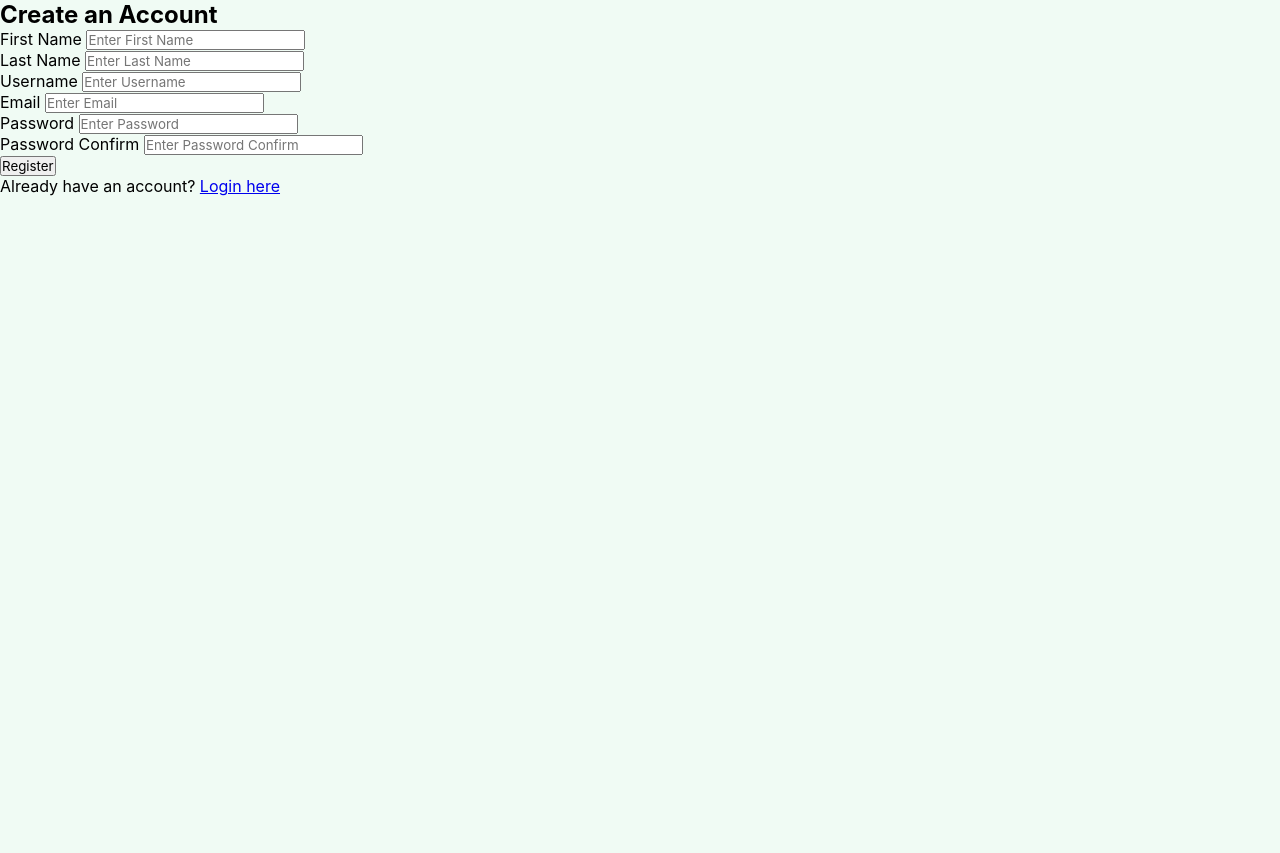
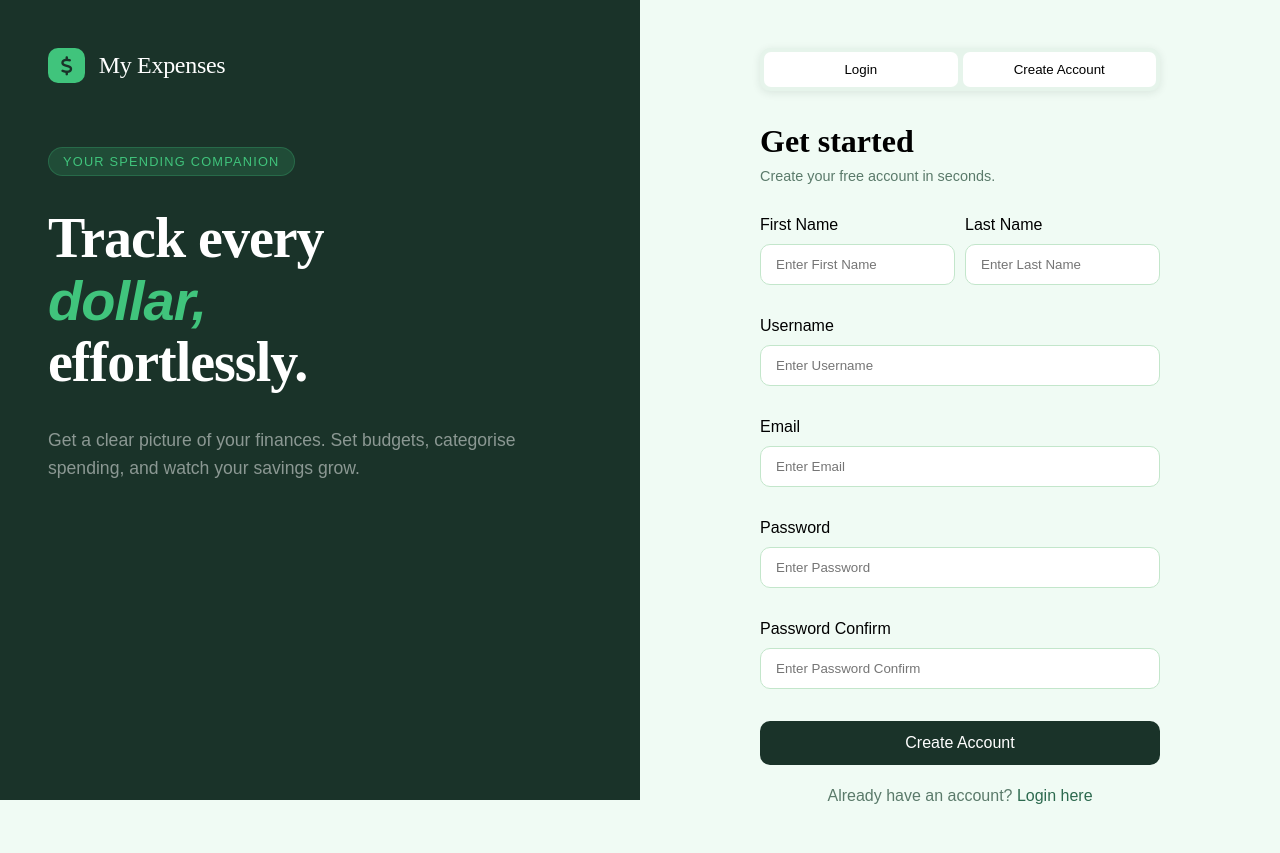
Before and after one commit to ibrahim-hamdouna/my-expenses, a Django app: page /expenses/signup/ in a window 1280 px wide. Before the commit the page ends 196 px from the top, so only its background shows below. Run offline with Django 5.2, Linux system fonts and the light colour scheme.

Commit message:
I completed the dashboard design and added a color field to the categories module to specify the color for each category. I also created a page auth-base.html to serve as the base html for the login and account create page. I finished designing both pages.

```diff
--- a/expenses/models.py
+++ b/expenses/models.py
@@ -14,6 +14,7 @@ class User(AbstractUser):
         return self.username
 class Category(models.Model):
     name = models.CharField(max_length=100)
+    color = models.CharField(max_length=7, default='#52b788')
     user = models.ForeignKey(
         User,
         on_delete=models.CASCADE,
--- a/expenses/seralizers.py
+++ b/expenses/seralizers.py
@@ -93,10 +93,11 @@ class SignupSerializer(serializers.ModelSerializer):
 
 class ExpensesSerializer(serializers.ModelSerializer):
     category_name = serializers.StringRelatedField(source='category.name')
+    category_color = serializers.StringRelatedField(source='category.color')
     date = serializers.DateField(format="%b %d")
     class Meta:
         model = Expenses
-        fields = ['description', 'amount',  'date', 'category_name', 'created_at', 'updated_at']
+        fields = ['description', 'amount',  'date', 'category_name', 'category_color', 'created_at', 'updated_at']
 
     def create(self, validate_data):
         user = self.context['request'].user
@@ -109,7 +110,7 @@ class ExpensesSerializer(serializers.ModelSerializer):
 class CategorySerializer(serializers.ModelSerializer):
     class Meta:
         model = Category
-        fields = ['name', 'user']
+        fields = ['name', 'color', 'user']
 
 class UserReportSerializer(serializers.ModelSerializer):
     class Meta:
--- a/expenses/static/expenses/css/signup.css
+++ b/expenses/static/expenses/css/signup.css
@@ -0,0 +1,123 @@
+.signup-form {
+    flex: 1;
+    overflow: auto;
+}
+.signup-form .auth-header .auth-title {
+    margin-bottom: 0.5rem;
+    font-size: 2rem;
+    font-family: 'DM Serif Display', serif;
+}
+
+.signup-form .auth-header .auth-subtitle {
+    color: #5a7a6a;
+    font-size: 0.9rem;
+}
+.signup-form form .full-name {
+    display: flex;
+    justify-content: space-between;
+    align-items: center;
+    gap: 10px;
+}
+.signup-form form .group_input {
+    margin-top: 2rem;
+}
+.signup-form form .group_input label {
+    display: block;
+    font-size: 1rem;
+    font-weight: 500;
+    margin-bottom: 10px;
+}
+.signup-form form .group_input input {
+    width: 100%;
+    padding: 12px 15px;
+    border: 1px solid #c3e6cb;
+    transition: border-color 0.2s, transform 0.15s;
+    border-radius: 10px;
+    -webkit-border-radius: 10px;
+    -moz-border-radius: 10px;
+    -ms-border-radius: 10px;
+    -o-border-radius: 10px;
+    -webkit-transition: border-color 0.2s, transform 0.15s;
+    -moz-transition: border-color 0.2s, transform 0.15s;
+    -ms-transition: border-color 0.2s, transform 0.15s;
+    -o-transition: border-color 0.2s, transform 0.15s;
+}
+.signup-form form .group_input input:hover {
+    border-color: #2d6a4f;
+    background-color: #f5fbf7;
+}
+.signup-form form .group_input input:focus {
+    outline: none;
+}
+.signup-form form .group_input .error_message {
+    display: block;
+    width: fit-content;
+    font-size: 0.7rem;
+    margin-top: 10px;
+    padding: 7px;
+    background-color: #fff5f5;
+    color: #c53030;
+    border: 1px solid #feb2b2;
+    border-radius: 30px;
+    -webkit-border-radius: 30px;
+    -moz-border-radius: 30px;
+    -ms-border-radius: 30px;
+    -o-border-radius: 30px;
+}
+.signup-form form .alert .msg-error {
+    background-color: #fff5f5;
+    color: #c53030;
+    border: 1px solid #feb2b2;
+    width: fit-content;
+    font-size: 0.7rem;
+    padding: 7px;
+    margin-top: 10px;
+    margin-bottom: 10px;
+    border-radius: 30px;
+    -webkit-border-radius: 30px;
+    -moz-border-radius: 30px;
+    -ms-border-radius: 30px;
+    -o-border-radius: 30px;
+}
+.signup-form form .btn-register {
+    background-color: #1a3329;
+    transition: border-color 0.2s, box-shadow 0.2s;
+    color: #fff;
+    width: 100%;
+    margin-top: 2rem;
+    padding: 0.8rem;
+    border: none;
+    cursor: pointer;
+    border-radius: 10px;
+    -webkit-border-radius: 10px;
+    -moz-border-radius: 10px;
+    -ms-border-radius: 10px;
+    -o-border-radius: 10px;
+    -webkit-transition: border-color 0.2s, box-shadow 0.2s;
+    -moz-transition: border-color 0.2s, box-shadow 0.2s;
+    -ms-transition: border-color 0.2s, box-shadow 0.2s;
+    -o-transition: border-color 0.2s, box-shadow 0.2s;
+}
+.signup-form form .btn-register[value='Create Account'] {
+    font-size: 1rem;
+}
+.signup-form form .btn-register:hover {
+    background-color: #2d6a4f;
+}
+.signup-form .login {
+    margin-top: 1.4rem;
+    color: #5a7a6a;
+    text-align: center;
+}
+.signup-form .login a {
+    text-decoration: none;
+    color: #2d6a4f;
+    font-weight: 500;
+    cursor: pointer;
+}
+
+@media (max-width: 768px) {
+    .login-form {
+        text-align: center;
+    }
+}
--- a/expenses/templates/expenses/signup.html
+++ b/expenses/templates/expenses/signup.html
@@ -1,4 +1,4 @@
-{% extends 'base.html' %}
+{% extends 'auth_base.html' %}
 {% load static %}
 {% block title %}
     Signup
@@ -8,17 +8,16 @@
     <link rel="stylesheet" href="{% static 'expenses/css/signup.css' %}">
 {% endblock %}
 
-{% block navbar %}
-{% endblock %}
-
 {% block content %}
-<div class="signup-container">
-    <h2>Create an Account</h2>
-
+<div class="signup-form">
+    <header class="auth-header">
+        <h2 class="auth-title">Get started</h2>
+        <p class="auth-subtitle">Create your free account in seconds.</p>
+    </header>
     <form method="POST">
 
         {% csrf_token %}
-
+        <div class="full-name">
             <div class="group_input">
                 <label for="first_name">First Name</label>
                 <input id="first_name" type="text" name="first_name" placeholder="Enter First Name" value="{{ request.POST.first_name|default:'' }}">
@@ -28,7 +27,6 @@
                         <span class="error_message"><i class="fas fa-exclamation-circle"></i> {{ message }}</span>
                     {% endfor %}
                 {% endif %}
-
             </div>
 
             <div class="group_input">
@@ -42,7 +40,7 @@
                 {% endif %}
 
             </div>
-
+        </div>
         <div class="group_input">
             <label for="username">Username</label>
             <input id="username" type="text" name="username" placeholder="Enter Username" value="{{ request.POST.username|default:'' }}">
@@ -92,15 +90,15 @@
         </div>
 
         {% if errors.non_field_errors %}
-            <div class="alert alert-danger-global">
+            <div class="alert">
                 {% for message in errors.non_field_errors %}
-                    <p>{{ message }}</p>
+                    <p class="msg-error"><i class="fas fa-exclamation-circle"></i> {{ message }}</p>
                 {% endfor %}
             </div>
         {% endif %}
 
-        <input type="submit" value="Register" class="register-btn">
+        <input type="submit" value="Create Account" class="btn-register">
     </form>
-    <p class="login-link">Already have an account? <a href="{% url 'login' %}">Login here</a></p>
+    <p class="login">Already have an account? <a href="{% url 'login' %}">Login here</a></p>
 </div>
 {% endblock %}
--- a/expenses/views.py
+++ b/expenses/views.py
@@ -40,8 +40,8 @@ class DashboardAPIView(APIView):
 
         now = timezone.now().date()
         current_month = now.month
-        expenses_queryset = Expenses.objects.select_related('category').filter(user=request.user, date__month = current_month)
-        current_month_total = expenses_queryset.aggregate(Sum('amount'))['amount__sum'] or 0
+        expenses_queryset_for_current_month = Expenses.objects.select_related('category').filter(user=request.user, date__month = current_month).order_by('-date')
+        current_month_total = expenses_queryset_for_current_month.aggregate(Sum('amount'))['amount__sum'] or 0
 
         last_day_in_last_month = now.replace(day=1) - timedelta(days=1)
         first_day_in_last_month = last_day_in_last_month.replace(day=1)
@@ -64,26 +64,28 @@ class DashboardAPIView(APIView):
         else:
             budget_used = 0
 
-        user_categories = expenses_queryset.values(name=F('category__name')).annotate(total=Sum('amount')).order_by('-total')
+        user_categories = expenses_queryset_for_current_month.values(name=F('category__name'), color=F('category__color')).annotate(total=Sum('amount')).order_by('-total')
 
-        serializer_expenses = ExpensesSerializer(expenses_queryset, many=True)
+        serializer_expenses_for_current_month = ExpensesSerializer(expenses_queryset_for_current_month, many=True)
 
         categories_summary = []
 
         for entry in user_categories:
             name =  entry['name']
+            color = entry['color']
             amount = entry['total']
             ratio = round((float(entry['total']) / float(current_month_total)) * 100, 2) if current_month_total else 0
 
             categories_summary.append({
                 'name': name,
+                'color': color,
                 'amount': amount,
                 'ratio': ratio,
             })
 
         content = {
             'today': now.strftime("%b %d"),
-            'expenses': serializer_expenses.data,
+            'expenses': serializer_expenses_for_current_month.data,
             'current_month_total': current_month_total,
             'previous_month_total': previous_month_total,
             'monthly_spending_diff': monthly_spending_diff,
--- /dev/null
+++ b/static/css/auth_base.css
@@ -0,0 +1,130 @@
+:root {
+    --body-bg-color: #F0FBF4;
+}
+* {
+    margin: 0;
+    padding: 0;
+    box-sizing: border-box;
+    font-family: 'DM Sans', sans-serif;
+}
+body {
+    display: grid;
+    grid-template-columns: 1fr 1fr;
+    background: var(--body-bg-color);
+    min-height: 100vh;
+}
+.left-panel {
+    position: sticky;
+    top: 0;
+    height: 100vh;
+    background-color: #1a3329;
+    display: flex;
+    flex-direction: column;
+    gap: 4rem;
+    padding: 3rem;
+}
+.left-panel .logo {
+    font-family: 'DM Serif Display', serif;
+    font-size: 1.5rem;
+    color: #fff;
+    letter-spacing: -0.3px;
+}
+.left-panel .logo i {
+    background-color: #40c47c;
+    color: #1a3329;
+    display: inline-block;
+    padding: 0.5rem 0.8rem;
+    margin-right: 7px;
+    font-size: 1.2rem;
+    border-radius: 10px;
+    -webkit-border-radius: 10px;
+    -moz-border-radius: 10px;
+    -ms-border-radius: 10px;
+    -o-border-radius: 10px;
+}
+.left-panel .hero-content .hero-tag {
+    display: inline-block;
+    background: rgba(64, 196, 124, 0.18);
+    color: #40c47c;
+    font-size: 0.8rem;
+    font-weight: 500;
+    letter-spacing: 1.2px;
+    text-transform: uppercase;
+    padding: 6px 14px;
+    border-radius: 20px;
+    margin-bottom:2rem;
+    border: 1px solid rgba(64, 196, 124, 0.25);
+}
+.left-panel .hero-content .hero-heading {
+    color: #fff;
+    margin-bottom: 2rem;
+    font-size: 3.5rem;
+    font-weight: 800;
+    font-family: 'DM Serif Display', serif;
+    letter-spacing: -1px;
+    line-height: 1.1;
+}
+.left-panel .hero-content .hero-heading em {
+    color: #40c47c;
+}
+.left-panel .hero-content .hero-sub {
+    color: rgba(255, 255, 255, 0.55);
+    width: 100%;
+    line-height: 1.7;
+    font-size: 1.1rem;
+    line-height: 1.6;
+    opacity: 0.9;
+}
+.right-panel {
+    display: flex;
+    flex-direction: column;
+    align-items: center;
+    padding: 3rem;
+}
+.right-panel .auth {
+    width: 100%;
+    max-width: 400px;
+}
+.right-panel  .auth .buttons {
+    background-color: #e6f4eb;
+    padding: 4px;
+    display: flex;
+    justify-content: space-between;
+    gap: 5px;
+    margin-bottom: 2rem;
+    box-shadow: 0 2px 8px rgba(26, 51, 41, 0.10);
+    border-radius: 10px;
+    -webkit-border-radius: 10px;
+    -moz-border-radius: 10px;
+    -ms-border-radius: 10px;
+    -o-border-radius: 10px;
+}
+
+.right-panel .buttons button {
+    background-color: #ffffff;
+    width: 100%;
+    cursor: pointer;
+    padding: 10px;
+    border: none;
+    border-radius: 7px;
+    -webkit-border-radius: 7px;
+    -moz-border-radius: 7px;
+    -ms-border-radius: 7px;
+    -o-border-radius: 7px;
+}
+@media (max-width: 768px) {
+    html {
+        font-size: 13px;
+    }
+    body {
+        grid-template-columns: 1fr;
+        overflow: auto;
+    }
+    .left-panel {
+        min-height: 50vh;
+        height: auto;
+        text-align: center;
+        position: relative;
+        overflow: auto;
+    }
+}
--- a/static/css/base.css
+++ b/static/css/base.css
@@ -18,7 +18,6 @@ header {
     background-color: var(--primary-color);
     color: white;
     padding: 20px;
-    height: 100vh;
 }
 header nav .logo {
     padding-bottom: 20px;
--- /dev/null
+++ b/templates/auth_base.html
@@ -0,0 +1,47 @@
+{% load static %}
+<!DOCTYPE html>
+<html lang="en">
+<head>
+    <meta charset="UTF-8">
+    <meta name="viewport" content="width=device-width, initial-scale=1.0">
+    <title>My Expenses - {% block title %}{% endblock %}</title>
+    <link rel="stylesheet" href="{% static 'css/auth_base.css' %}">
+    <link rel="stylesheet" href="https://cdnjs.cloudflare.com/ajax/libs/font-awesome/6.4.0/css/all.min.css">
+    {% block extra_css %}{% endblock %}
+</head>
+<body>
+    <section class="left-panel">
+        <div class="logo">
+            <span class="logo-icon-box">
+                <i class="fa-solid fa-dollar-sign"></i>
+            </span>
+            My Expenses
+        </div>
+        <div class="hero-content">
+            <div class="hero-tag">Your spending companion</div>
+            <h1 class="hero-heading">
+                Track every
+                <br>
+                <em>dollar,</em>
+                <br>
+                effortlessly.
+            </h1>
+            <div class="hero-sub">
+                Get a clear picture of your finances. Set budgets, categorise spending, and watch your savings grow.
+            </div>
+        </div>
+    </section>
+    <section class="right-panel">
+        <main class="auth">
+            <div class="buttons">
+                <button>Login</button>
+                <button>Create Account</button>
+            </div>
+            {% block content %}
+            {% endblock %}
+        </main>
+    </section>
+    {% block js_link %}
+    {% endblock %}
+</body>
+</html>
--- a/templates/base.html
+++ b/templates/base.html
@@ -27,10 +27,8 @@
         </header>
     {% endblock %}
     <main>
-        <div class="container">
-            {% block content %}
-            {% endblock %}
-        </div>
+        {% block content %}
+        {% endblock %}
     </main>
     {% block js_link %}
     {% endblock %}
```
Also changed, not shown: expenses/static/expenses/css/dashboard.css (+151 -4 lines), expenses/static/expenses/css/login.css (+104 -0 lines), expenses/templates/expenses/dashboard.html (+24 -15 lines), expenses/templates/expenses/login.html (+11 -13 lines), expenses/migrations/0005_category_color_alter_user_salary.py (added). Lines whose indentation alone changed are shown as unchanged.
